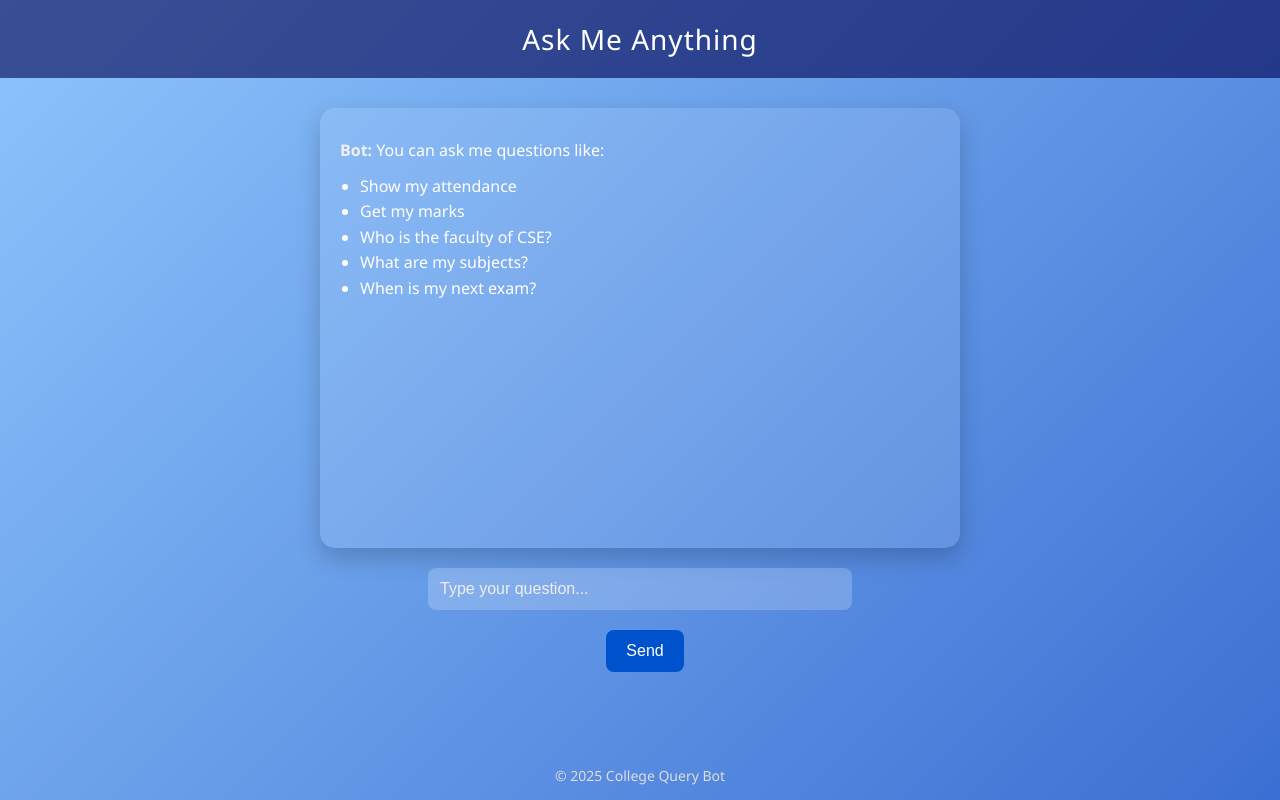
After one commit to ritikbhambu/College-query-bot, a Flask app: page /chatbot in a window 1280 px wide. The commit adds this page. Run offline with Flask 3, Linux system fonts and the light colour scheme; the visitor is signed in with stand-in values (Sample User, id 1).

Commit message:
chatbot html

```diff
--- a/app.py
+++ b/app.py
@@ -1,5 +1,8 @@
 from flask import Flask, render_template, request, redirect, session
 from chatbot.dbhelper import get_db_connection
+from flask import jsonify
+from chatbot.query_engine import extract_query_info
+
 
 app = Flask(__name__)
 app.secret_key = 'your_secret_key_here'  # 🔐 Change before deploying
@@ -8,17 +11,17 @@ app.secret_key = 'your_secret_key_here'  # 🔐 Change before deploying
 def login():
     return render_template('login.html')
 
-@app.route('/login', methods=['POST'])
+
 @app.route('/login', methods=['POST'])
 def do_login():
     username = request.form['username']
     password = request.form['password']
-    role = request.form['role']  # <-- Add this line
+    role = request.form['role']
 
     conn = get_db_connection()
     cursor = conn.cursor(dictionary=True)
 
-    query = "SELECT * FROM users WHERE username=%s AND password=%s AND role=%s"
+    query = "SELECT * FROM users WHERE emp_or_stud_id=%s AND password=%s AND role=%s"
     cursor.execute(query, (username, password, role))
     user = cursor.fetchone()
 
@@ -28,7 +31,7 @@ def do_login():
     if user:
         session['user_id'] = user['user_id']
         session['role'] = user['role']
-        session['username'] = user['username']
+        session['username'] = user['emp_or_stud_id']
         return redirect('/dashboard')
     else:
         return render_template('login.html', error="Invalid username, password, or role")
@@ -48,5 +51,18 @@ def logout():
 
 
 
+@app.route('/chat', methods=['POST'])
+def chat():
+    user_message = request.json['message']
+    # Call your NLP/spaCy function here
+    response = f"You asked: {user_message}"  # Placeholder
+    return jsonify({'response': response})
+
+@app.route('/chatbot')
+def chatbot_page():
+    if 'user_id' not in session:
+        return redirect('/')
+    return render_template('chatbot.html')
+
 if __name__ == '__main__':
     app.run(debug=True)
--- /dev/null
+++ b/static/chatbot.js
@@ -0,0 +1,16 @@
+function sendMessage() {
+    const msg = document.getElementById("message").value;
+
+    fetch('/chat', {
+        method: 'POST',
+        headers: { 'Content-Type': 'application/json' },
+        body: JSON.stringify({ message: msg })
+    })
+        .then(res => res.json())
+        .then(data => {
+            const box = document.getElementById("chatbox");
+            box.innerHTML += `<p><strong>You:</strong> ${msg}</p>`;
+            box.innerHTML += `<p><strong>Bot:</strong> ${data.response}</p>`;
+            document.getElementById("message").value = '';
+        });
+}
--- /dev/null
+++ b/templates/chatbot.html
@@ -0,0 +1,123 @@
+<!DOCTYPE html>
+<html lang="en">
+
+<head>
+    <meta charset="UTF-8">
+    <title>Chatbot | College Query Bot</title>
+    <style>
+        body {
+            margin: 0;
+            padding: 0;
+            font-family: 'Segoe UI', sans-serif;
+            background: linear-gradient(135deg, #8EC5FC, #3C6FD3);
+            color: #fff;
+            height: 100vh;
+            display: flex;
+            flex-direction: column;
+            align-items: center;
+        }
+
+        header {
+            background-color: rgba(0, 0, 80, 0.6);
+            width: 100%;
+            padding: 20px;
+            text-align: center;
+            font-size: 28px;
+            font-weight: 500;
+            letter-spacing: 1px;
+        }
+
+        #chatbox {
+            background-color: rgba(255, 255, 255, 0.1);
+            width: 80%;
+            max-width: 600px;
+            height: 400px;
+            margin-top: 30px;
+            border-radius: 15px;
+            padding: 20px;
+            overflow-y: auto;
+            box-shadow: 0 10px 25px rgba(0, 0, 0, 0.2);
+        }
+
+        #chatbox p,
+        #chatbox ul {
+            margin: 10px 0;
+            line-height: 1.6;
+        }
+
+        #chatbox ul {
+            padding-left: 20px;
+        }
+
+        #chatbox p strong {
+            color: #f0f0f0;
+        }
+
+        #message {
+            margin-top: 20px;
+            width: 60%;
+            max-width: 400px;
+            padding: 12px;
+            border-radius: 8px;
+            border: none;
+            font-size: 16px;
+            background-color: rgba(255, 255, 255, 0.2);
+            color: #fff;
+        }
+
+        #message::placeholder {
+            color: #eee;
+        }
+
+        button {
+            margin-top: 20px;
+            padding: 12px 20px;
+            background: #0052cc;
+            border: none;
+            border-radius: 8px;
+            color: white;
+            font-size: 16px;
+            cursor: pointer;
+            margin-left: 10px;
+            transition: background 0.3s;
+        }
+
+        button:hover {
+            background: #003d99;
+        }
+
+        footer {
+            text-align: center;
+            margin-top: auto;
+            padding: 15px;
+            color: #ddd;
+            font-size: 14px;
+        }
+    </style>
+</head>
+
+<body>
+
+    <header>Ask Me Anything</header>
+
+    <div id="chatbox">
+        <p><strong>Bot:</strong> You can ask me questions like:</p>
+        <ul>
+            <li>Show my attendance</li>
+            <li>Get my marks</li>
+            <li>Who is the faculty of CSE?</li>
+            <li>What are my subjects?</li>
+            <li>When is my next exam?</li>
+        </ul>
+    </div>
+
+    <input type="text" id="message" placeholder="Type your question...">
+    <button onclick="sendMessage()">Send</button>
+
+    <footer>&copy; 2025 College Query Bot</footer>
+
+    <script src="{{ url_for('static', filename='chatbot.js') }}"></script>
+
+</body>
+
+</html>
--- a/templates/dashboard.html
+++ b/templates/dashboard.html
@@ -88,6 +88,7 @@
     <nav>
         <a href="/dashboard">Home</a>
         <a href="/profile">Profile</a>
+        <a href="/chatbot">Chatbot</a>
         <a href="/logout">Logout</a>
     </nav>
     <main>
@@ -101,7 +102,7 @@
         </div>
     </main>
     <footer>
-        &copy; 2025 College Chatbot. All rights reserved.
+        &copy; 2025 College Query Bot. All rights reserved.
     </footer>
 </body>
 
```
Also changed, not shown: chatbot/query_engine.py (added, +31 -0 lines).
